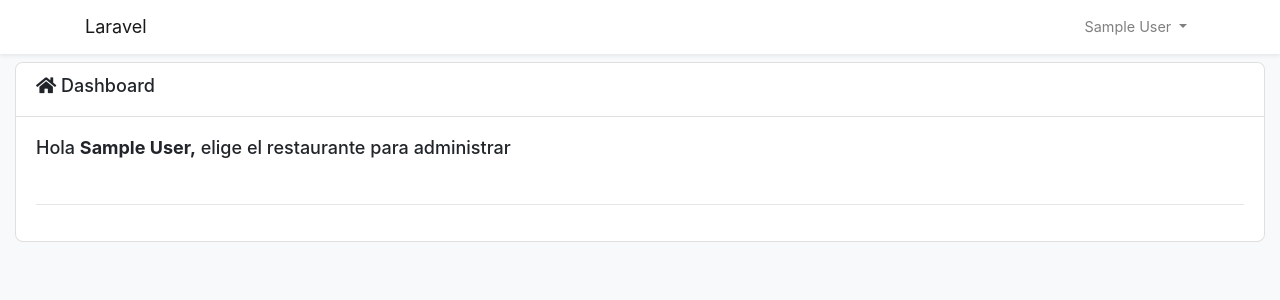
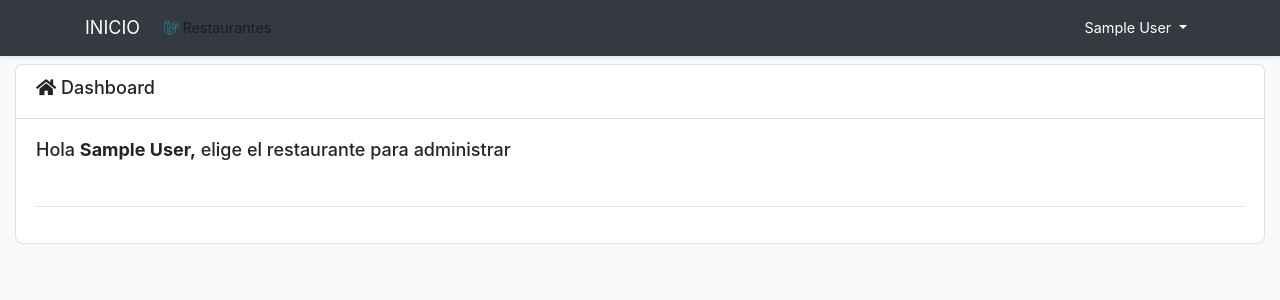
Before and after one commit to juadiaver/RestForum, a Laravel app: page /home in a window 1280 px wide. Shown: the top 300 px of the page. Run offline with Laravel 8, Linux system fonts and the light colour scheme; the visitor is signed in with stand-in values (Sample User, id 1); data that the repository does not hold is empty; some libraries are stand-ins or nearby versions.

Commit message:
Modificado modelo restaurante

```diff
--- a/app/Http/Controllers/HomeController.php
+++ b/app/Http/Controllers/HomeController.php
@@ -28,9 +28,9 @@ class HomeController extends Controller
     {
 
         return view('home', [
-            'restaurantes' => Restaurante::latest()
-						->orWhere('user_id', '=', Auth::user()->id)
-						->paginate(10),
+            'restaurantes' => Restaurante::all()
+						->where('user_id', '=', Auth::user()->id)
+
         ]);
     }
 }
--- a/app/Models/Restaurante.php
+++ b/app/Models/Restaurante.php
@@ -13,7 +13,7 @@ class Restaurante extends Model
 
     protected $table = 'restaurantes';
 
-    protected $fillable = ['nombre','user_id'];
+    protected $fillable = ['nombre','user_id','imagen','descripcion','mesas'];
 
     /**
      * @return \Illuminate\Database\Eloquent\Relations\HasOne
--- a/database/factories/RestauranteFactory.php
+++ b/database/factories/RestauranteFactory.php
@@ -15,6 +15,9 @@ class RestauranteFactory extends Factory
         return [
 			'nombre' => $this->faker->name,
 			'user_id' => $this->faker->name,
+			'imagen' => $this->faker->name,
+			'descripcion' => $this->faker->name,
+			'mesas' => $this->faker->name,
         ];
     }
 }
--- a/resources/views/home.blade.php
+++ b/resources/views/home.blade.php
@@ -8,23 +8,22 @@
 			<div class="card-header"><h5><span class="text-center fa fa-home"></span> @yield('title')</h5></div>
 			<div class="card-body">
 				<h5>Hola <strong>{{ Auth::user()->name }},</strong> elige el restaurante para administrar</h5>
-				</br>
+				<br>
 				<hr>
                 <div class="container">
                     <div class="card-columns">
                     @foreach($restaurantes as $row)
 
 					<div class="card">
-                        <img class="card-img-top" src="https://tubaronline.com/wp-content/uploads/2020/06/imagen-corporativa-restaurante.jpg" alt="Card image cap">
+                        <img class="card-img-top" src="{{ asset('storage/'.$row->imagen) }}" alt="Card image cap" width="500" height="200">
                         <div class="card-body">
                             <h5 class="card-title">{{ $row->nombre }}</h5>
-                            <p class="card-text">Some quick example text to build on the card title and make up the bulk of the cards content.</p>
+                            <p class="card-text">{{$row->descripcion}}</p>
                                 <a href="#" class="btn btn-primary">Entrar</a>
                         </div>
                     </div>
-
-
-                    @endforeach</div>
+                    @endforeach
+					</div>
 				</div>
 			</div>
 		</div>
--- a/resources/views/layouts/app.blade.php
+++ b/resources/views/layouts/app.blade.php
@@ -20,12 +20,12 @@
     <link href="{{ asset('css/app.css') }}" rel="stylesheet">
 	 @livewireStyles
 </head>
-<body>
-    <div id="app">
-        <nav class="navbar navbar-expand-md navbar-light bg-white shadow-sm">
+<body >
+    <div id="app" >
+        <nav class="navbar navbar-expand-md navbar-light bg-dark shadow-sm border border-dark">
             <div class="container">
-                <a class="navbar-brand" href="{{ url('/') }}">
-                    {{ config('app.name', 'Laravel') }}
+                <a class="navbar-brand text-white" href="{{ url('/home') }}">
+                    INICIO
                 </a>
                 <button class="navbar-toggler" type="button" data-toggle="collapse" data-target="#navbarSupportedContent" aria-controls="navbarSupportedContent" aria-expanded="false" aria-label="{{ __('Toggle navigation') }}">
                     <span class="navbar-toggler-icon"></span>
@@ -36,6 +36,9 @@
 					@auth()
                     <ul class="navbar-nav mr-auto">
 						<!--Nav Bar Hooks - Do not delete!!-->
+						<li class="nav-item">
+                            <a href="{{ url('/restaurantes') }}" class="nav-link"><i class="fab fa-laravel text-info"></i> Restaurantes</a>
+                        </li>
 
                     </ul>
 					@endauth()
@@ -46,26 +49,26 @@
                         @guest
                             @if (Route::has('login'))
                                 <li class="nav-item">
-                                    <a class="nav-link" href="{{ route('login') }}">{{ __('Login') }}</a>
+                                    <a class="nav-link text-white" href="{{ route('login') }}">Logeate</a>
                                 </li>
 
                             @endif
 
                             @if (Route::has('register'))
                                 <li class="nav-item">
-                                    <a class="nav-link" href="{{ route('register') }}">{{ __('Register') }}</a>
+                                    <a class="nav-link text-white" href="{{ route('register') }}">Registrarse</a>
                                 </li>
                             @endif
                         @else
                             <li class="nav-item dropdown">
-                                <a id="navbarDropdown" class="nav-link dropdown-toggle" href="#" role="button" data-toggle="dropdown" aria-haspopup="true" aria-expanded="false" v-pre>
+                                <a id="navbarDropdown" class="nav-link dropdown-toggle text-white" href="#" role="button" data-toggle="dropdown" aria-haspopup="true" aria-expanded="false" v-pre>
                                     {{ Auth::user()->name }}
                                 </a>
 
                                 <div class="dropdown-menu dropdown-menu-right" aria-labelledby="navbarDropdown">
 
 
-                                    <a href="{{ url('/restaurantes') }}" class="nav-link"><i class="fab fa-laravel text-info"></i> Restaurantes</a>
+                                    <a href="{{ url('/restaurantes') }}" class="nav-link"><i class="far fa-building"></i> Restaurantes</a>
 
                                     <a class="dropdown-item" href="{{ route('logout') }}"
                                        onclick="event.preventDefault();
--- a/resources/views/welcome.blade.php
+++ b/resources/views/welcome.blade.php
@@ -10,7 +10,7 @@
               <h5>
             @guest
 
-				{{ __('Welcome to') }} {{ config('app.name', 'Laravel') }} !!! </br>
+				{{ __('Welcome to') }} {{ config('app.name', 'Laravel') }} !!! <br>
 				Please contact admin to get your Login Credentials or click "Login" to go to your Dashboard.
 
 			@else
```
Also changed, not shown: resources/views/livewire/restaurantes/create.blade.php (+12 -0 lines), resources/views/livewire/restaurantes/update.blade.php (+17 -0 lines), resources/views/livewire/restaurantes/view.blade.php (+10 -1 lines), database/migrations/2022_03_30_160343_restaurantes.php.
